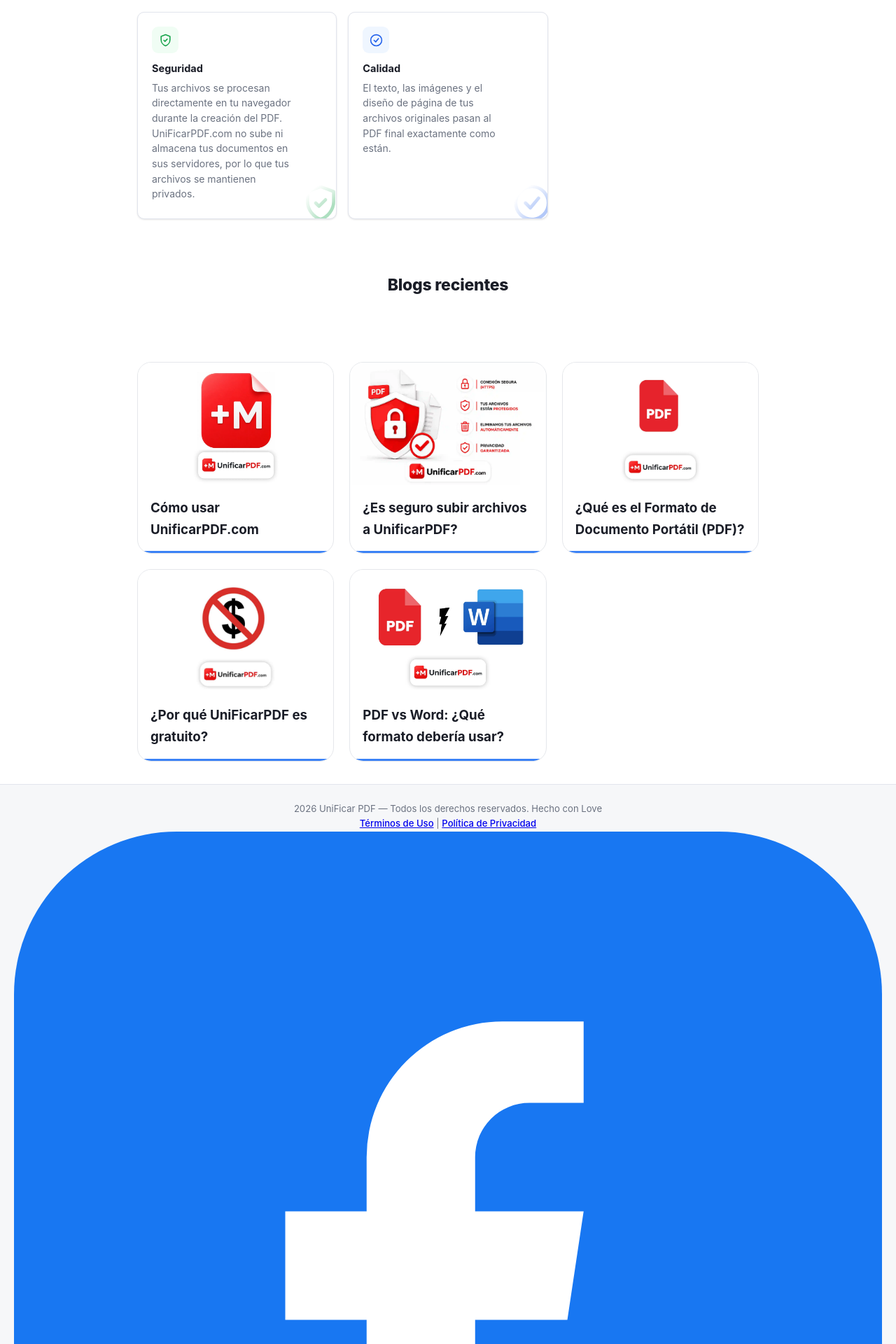
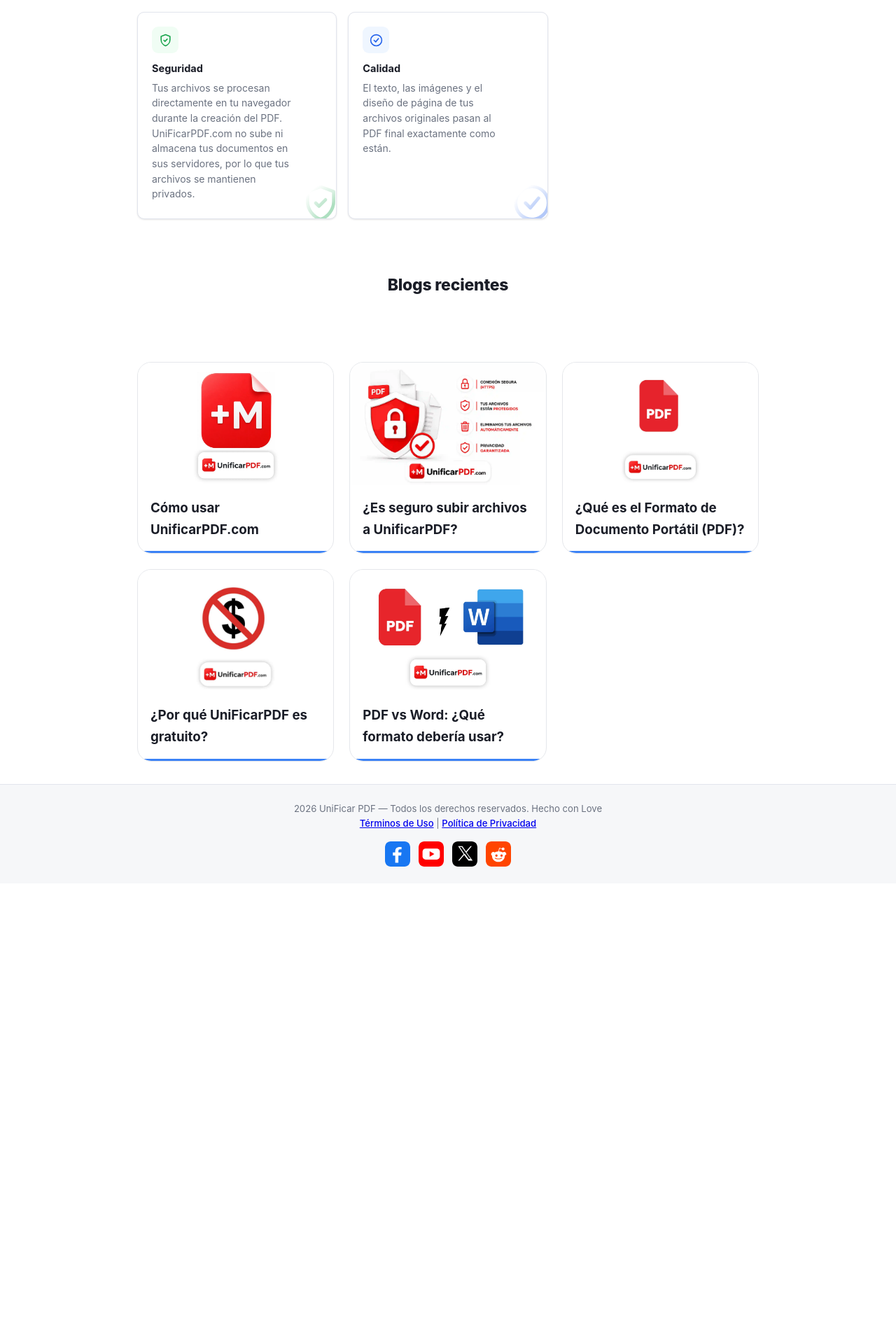
Before and after one commit to rforrupesh/jekyllmultilingual, a Jekyll site: the page built from index.md, in a window 1280 px wide. Shown: the part 4480-6400 px from the top of the page at 70% size. Built offline with Jekyll 4.4.1, drawn with Linux system fonts in a browser that asks for light colours; after the commit the page ends 5742 px from its top, so only the background shows below that.

Commit message:
Update main.css

```diff
--- a/assets/css/main.css
+++ b/assets/css/main.css
@@ -917,6 +917,48 @@ a:hover {
   .hero h1 {
     font-size: 1.75rem;
   }
+}
+
+/* Footer social icons */
+.footer-social {
+  display: flex;
+  justify-content: center;
+  align-items: center;
+  gap: 12px;
+  margin-top: 14px;
+}
+
+.site-footer .footer-social a {
+  display: inline-flex;
+  width: 36px;
+  height: 36px;
+  border-radius: 8px;
+  text-decoration: none;
+  outline: none;
+  transition: transform 0.15s ease, box-shadow 0.15s ease;
+}
+
+.site-footer .footer-social a:hover {
+  transform: translateY(-2px);
+  box-shadow: 0 6px 14px rgba(0, 0, 0, 0.18);
+  text-decoration: none;
+  outline: none;
+}
+
+.site-footer .footer-social a:focus {
+  outline: none;
+}
+
+.site-footer .footer-social a:focus-visible {
+  outline: 2px solid #0000aa;
+  outline-offset: 2px;
+}
+
+.footer-social svg {
+  width: 100%;
+  height: 100%;
+  display: block;
+  border-radius: 8px;
 }
 
 /* ── RELATED BLOG ANYWHERE ───────────────── */
```
